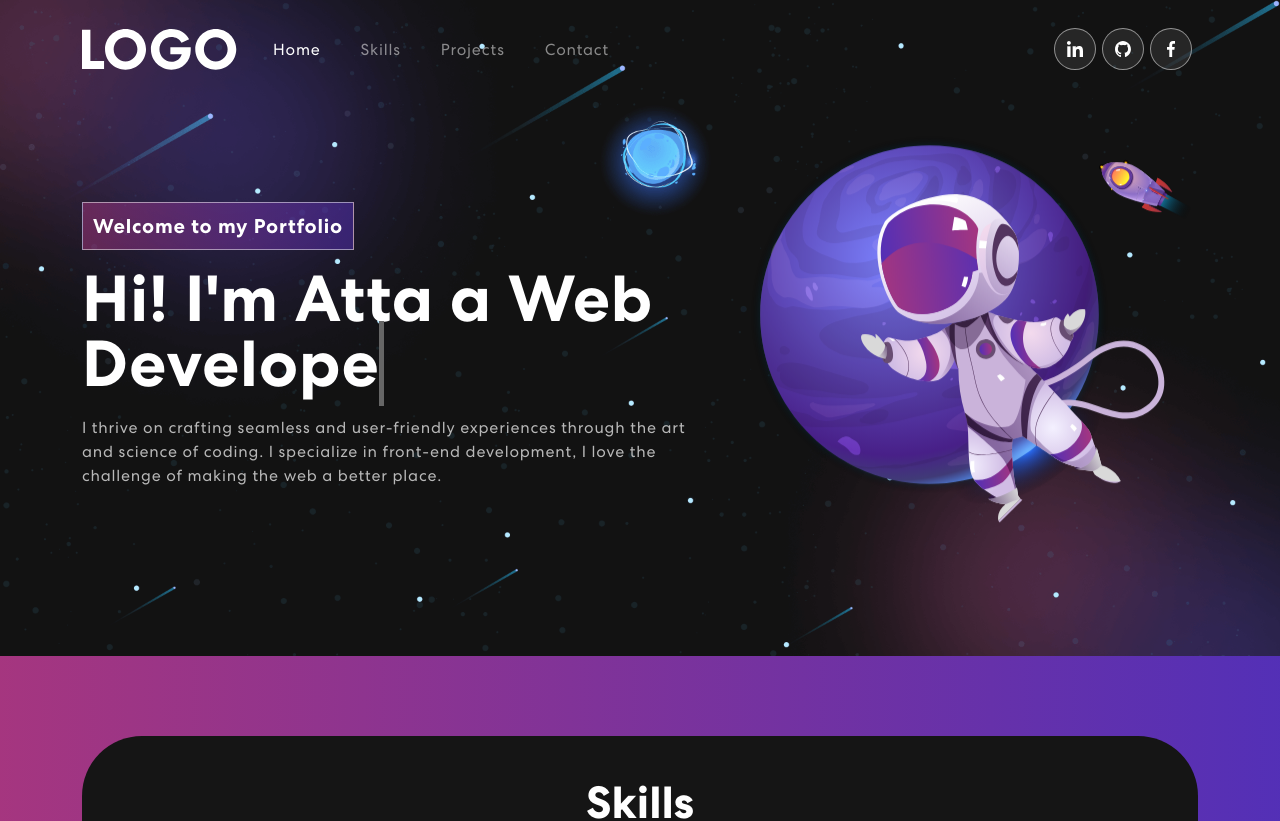
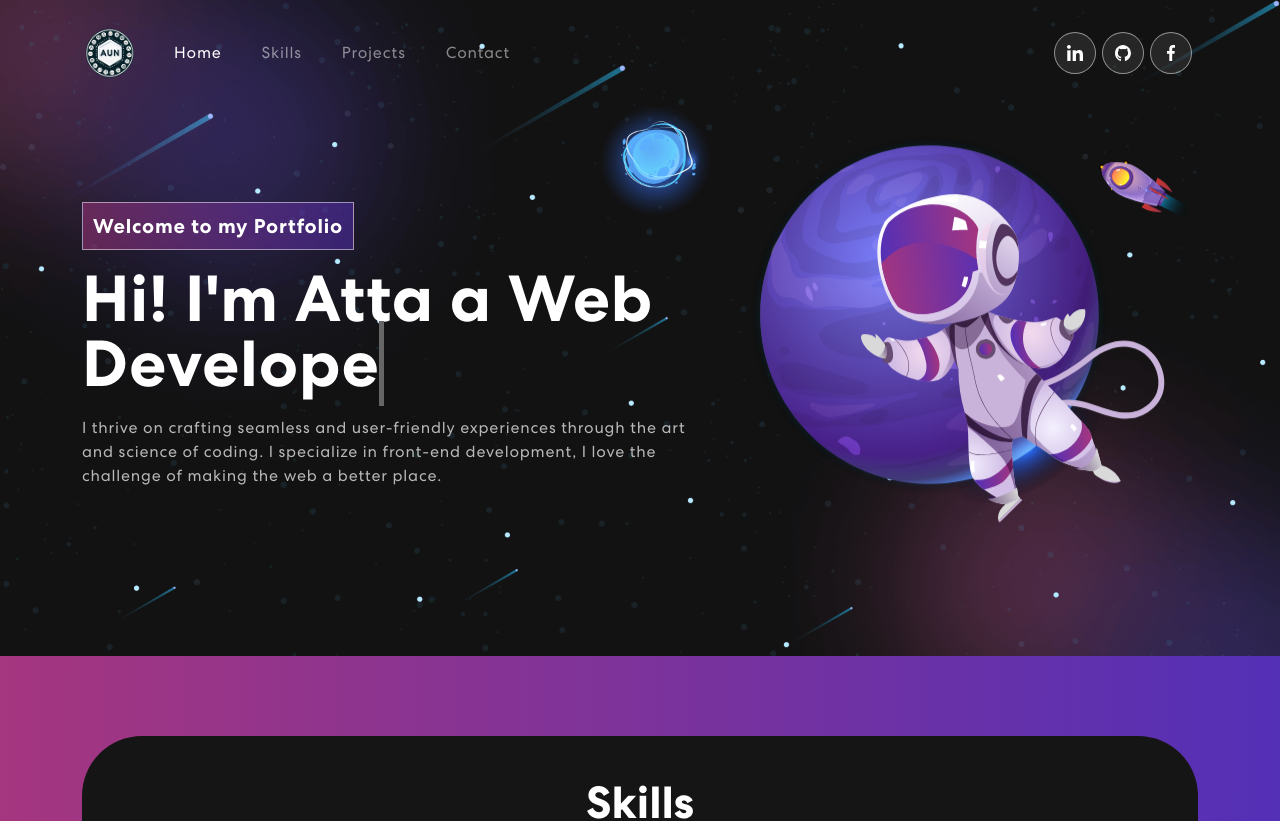
Before and after one commit to DevAttaulNoor/Portfolio, a React (Create React App) app: page / in a window 1280 px wide. Shown: the top 821 px of the page. Built offline with nearby package versions, Linux system fonts and the light colour scheme; no server answers; the HTML template or start-up script is replaced by a standard one.

Commit message:
Deploment

```diff
--- a/public/index.html
+++ b/public/index.html
@@ -6,7 +6,7 @@
     <meta name="viewport" content="width=device-width, initial-scale=1" />
     <meta name="theme-color" content="#000000" />
     <meta name="description" content="DevAttaulNoor Personal Portfolio Webiste" />
-    <link rel="icon" href="" />
+    <link rel="icon" src="../src/Assets/img/Logo/logo.png" />
     <title>Portfolio</title>
 </head>
 
--- a/src/Components/Header.jsx
+++ b/src/Components/Header.jsx
@@ -1,6 +1,7 @@
 import { useState, useEffect } from 'react';
 import { Container, Nav, Navbar } from 'react-bootstrap';
-import logo from '../Assets/img/logo.svg';
+// import logo from '../Assets/img/logo.svg';
+import logo from '../Assets/img/Logo/logo.png';
 import navIcon1 from '../Assets/img/nav-icon1.svg';
 import navIcon2 from '../Assets/img/nav-icon2.svg';
 import navIcon3 from '../Assets/img/nav-icon3.svg';
@@ -30,7 +31,7 @@ function Header() {
     return(
         <Navbar expand="lg" className={scrolled ? "scrolled": ""}>
             <Container>
-                <Navbar.Brand href="#home"> <img src={logo} alt="Logo" /> </Navbar.Brand>
+                <Navbar.Brand href="#home" className="navbarIcon"> <img src={logo} alt="Logo" /> </Navbar.Brand>
                 <Navbar.Toggle aria-controls="basic-navbar-nav" />
                 <Navbar.Collapse id="basic-navbar-nav">
                     <Nav className="me-auto">
--- a/src/index.css
+++ b/src/index.css
@@ -125,6 +125,11 @@ nav.navbar {
 nav.navbar.scrolled {
     padding: 10px 0;
     background-color: var(--black-color);
+}
+
+.navbarIcon img{
+    width: 56px;
+    height: 56px;
 }
 
 nav.navbar .navbar-nav .nav-link.navbar-link {
```
Also changed, not shown: src/Assets/img/Logo/logo.png (added).
